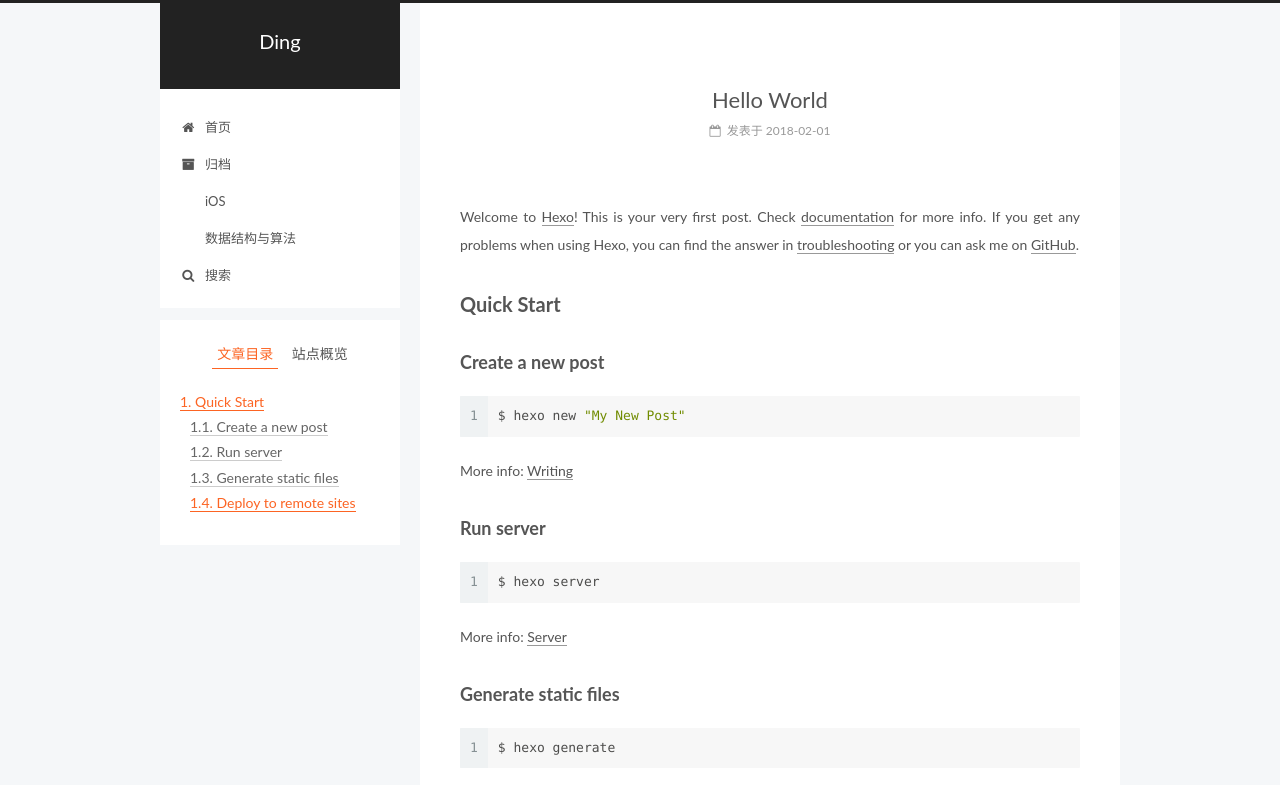
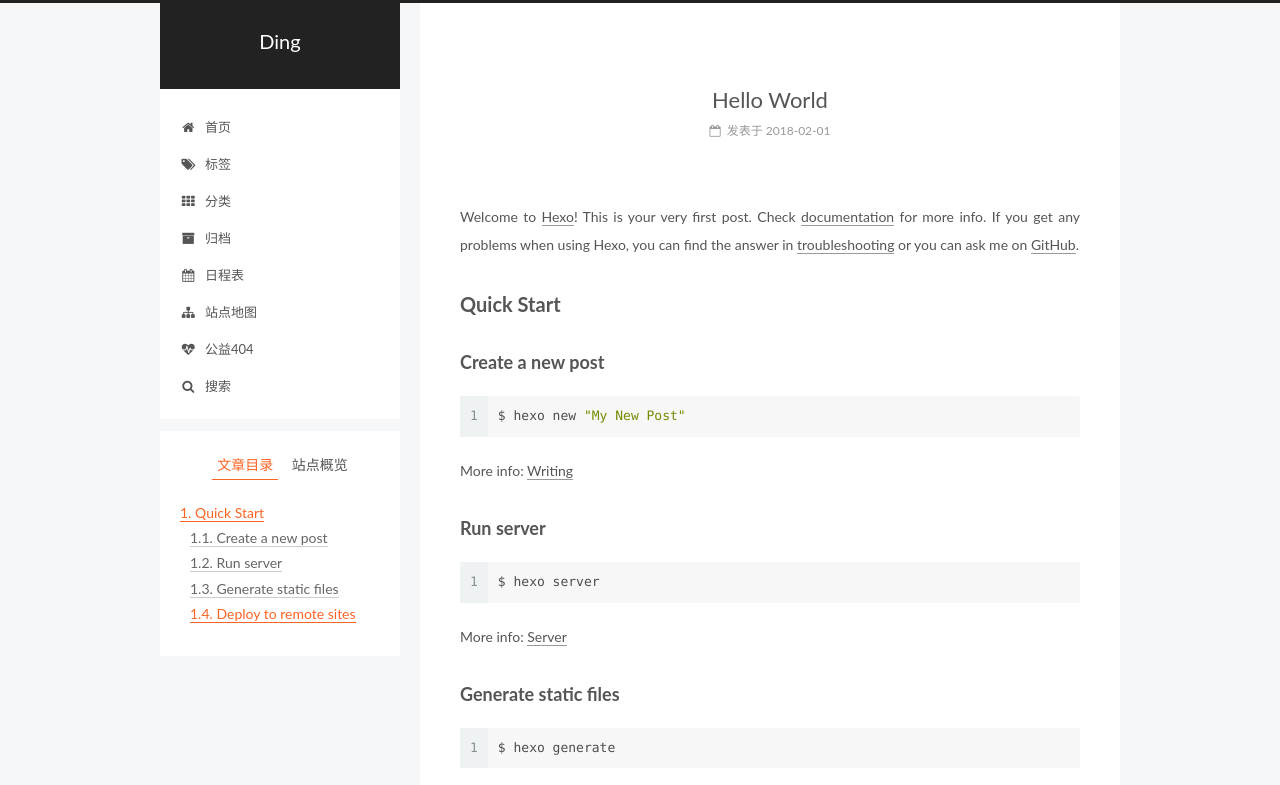
Before and after one commit to dingprogram/dingprogram.github.io, a plain HTML site: page 2018/02/01/hello-world/index.html in a window 1280 px wide. Shown: the top 785 px of the page. Drawn offline with Linux system fonts and the light colour scheme.

Commit message:
Site updated: 2018-02-02 18:19:00

```diff
--- a/2018/02/01/hello-world/index.html
+++ b/2018/02/01/hello-world/index.html
@@ -190,6 +190,26 @@
         </li>
 
 
+        <li class="menu-item menu-item-tags">
+          <a href="/tags/" rel="section">
+
+              <i class="menu-item-icon fa fa-fw fa-tags"></i> <br />
+
+            标签
+          </a>
+        </li>
+
+
+        <li class="menu-item menu-item-categories">
+          <a href="/categories/" rel="section">
+
+              <i class="menu-item-icon fa fa-fw fa-th"></i> <br />
+
+            分类
+          </a>
+        </li>
+
+
         <li class="menu-item menu-item-archives">
           <a href="/archives/" rel="section">
 
@@ -200,22 +220,32 @@
         </li>
 
 
-        <li class="menu-item menu-item-ios">
-          <a href="/archives/iOS" rel="section">
+        <li class="menu-item menu-item-schedule">
+          <a href="/schedule/" rel="section">
 
-              <i class="menu-item-icon fa fa-fw fa-iOS"></i> <br />
+              <i class="menu-item-icon fa fa-fw fa-calendar"></i> <br />
 
-            iOS
+            日程表
           </a>
         </li>
 
 
-        <li class="menu-item menu-item-dsa">
-          <a href="/archives/DSA" rel="section">
+        <li class="menu-item menu-item-sitemap">
+          <a href="/sitemap.xml" rel="section">
 
-              <i class="menu-item-icon fa fa-fw fa-DSA"></i> <br />
+              <i class="menu-item-icon fa fa-fw fa-sitemap"></i> <br />
 
-            数据结构与算法
+            站点地图
+          </a>
+        </li>
+
+
+        <li class="menu-item menu-item-commonweal">
+          <a href="/404/" rel="section">
+
+              <i class="menu-item-icon fa fa-fw fa-heartbeat"></i> <br />
+
+            公益404
           </a>
         </li>
 
--- a/css/main.css
+++ b/css/main.css
@@ -1824,7 +1824,7 @@ pre .javascript .function {
   width: 4px;
   height: 4px;
   border-radius: 50%;
-  background: #852d2a;
+  background: #547aff;
 }
 .links-of-blogroll {
   font-size: 13px;
```
Also changed, not shown: 2018/02/02/第一篇-md/index.html (+38 -8 lines), archives/2018/02/index.html (+38 -8 lines), archives/2018/index.html (+38 -8 lines), archives/index.html (+38 -8 lines), index.html (+38 -8 lines).
